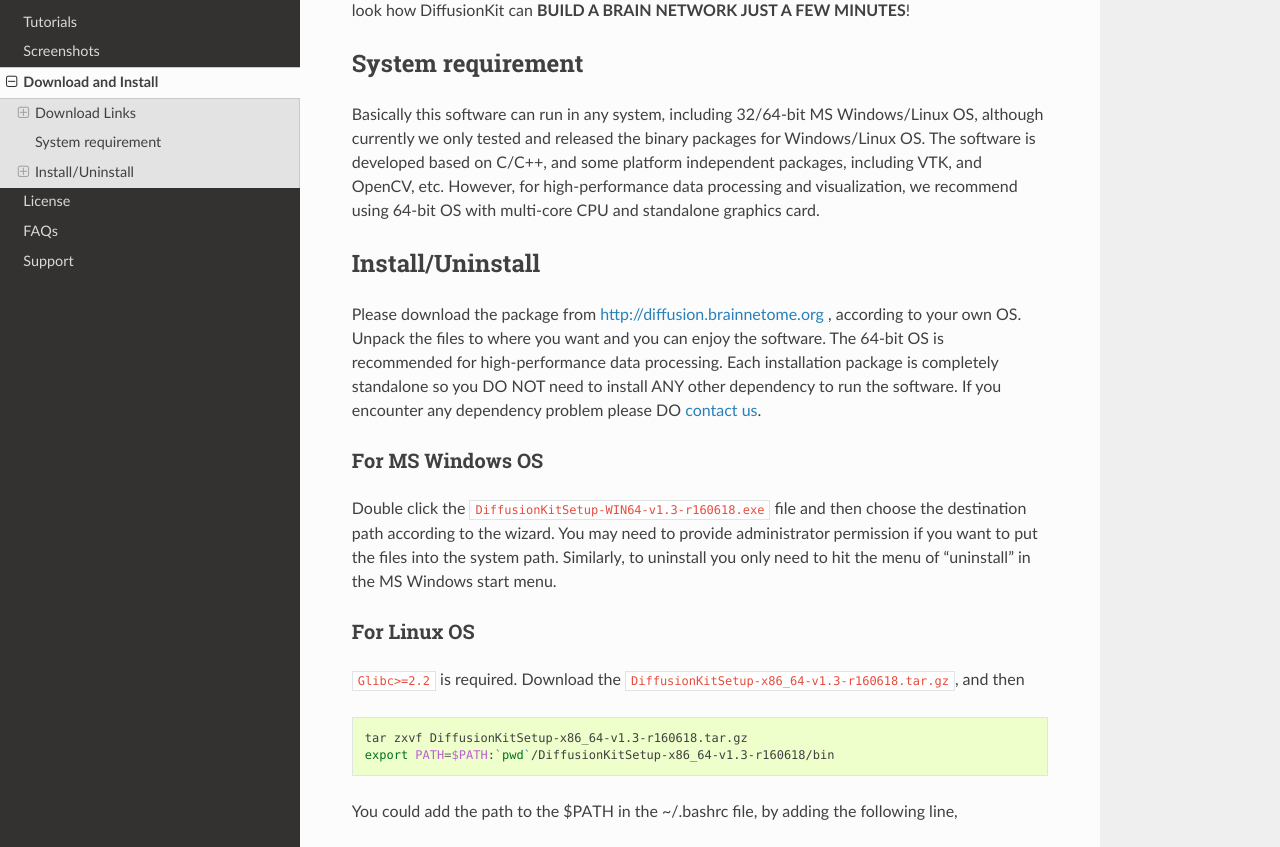
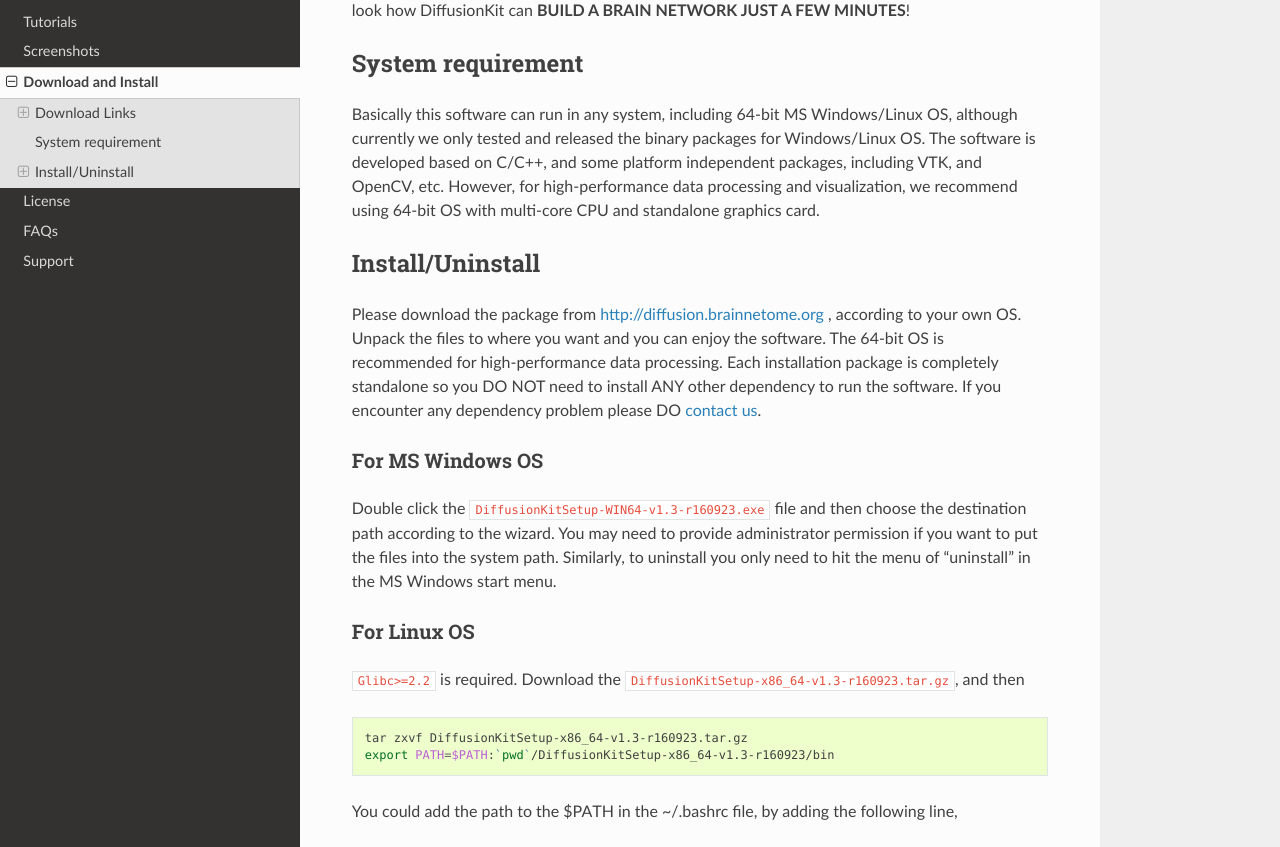
Before and after one commit to brainnetome/diffusionkit, a Sphinx documentation site: the page built from source/download.rst, in a window 1280 px wide and 1400 px high, scrolled down 2220 px. Shown: the part 153-1000 px from the top of the window. Built offline with Sphinx 7.4.7 and the Read the Docs theme 2.0.0, drawn with Linux system fonts in a browser that asks for light colours.

Commit message:
update the information in download page

```diff
--- a/source/download.rst
+++ b/source/download.rst
@@ -50,16 +50,16 @@
 
 .. toggle:: server in GitHub
 
-  * List File: `list.txt <https://github.com/brainnetome/diffusionkit/releases/download/v1.3-r160618/list.txt>`_ [12 Bytes]
-  * Subject 01: `sub01.tar.gz <https://github.com/brainnetome/diffusionkit/releases/download/v1.3-r160618/sub01.tar.gz>`_ [87.1 MB]
-  * Subject 02: `sub02.tar.gz <https://github.com/brainnetome/diffusionkit/releases/download/v1.3-r160618/sub02.tar.gz>`_ [85.5 MB]
-  * Brain Atlas: `atlas.tar.gz <https://github.com/brainnetome/diffusionkit/releases/download/v1.3-r160618/atlas.tar.gz>`_ [1.57 MB]
+  * List File: `list.txt <https://github.com/brainnetome/diffusionkit/releases/download/v1.3-r160923/list.txt>`_ [12 Bytes]
+  * Subject 01: `sub01.tar.gz <https://github.com/brainnetome/diffusionkit/releases/download/v1.3-r160923/sub01.tar.gz>`_ [87.1 MB]
+  * Subject 02: `sub02.tar.gz <https://github.com/brainnetome/diffusionkit/releases/download/v1.3-r160923/sub02.tar.gz>`_ [85.5 MB]
+  * Brain Atlas: `atlas.tar.gz <https://github.com/brainnetome/diffusionkit/releases/download/v1.3-r160923/atlas.tar.gz>`_ [1.57 MB]
   * Test Script [ `process_advanced.sh <https://raw.githubusercontent.com/brainnetome/diffusionkit/master/source/static/process_advanced.sh>`_ ]
     [ `process_primary.sh <https://raw.githubusercontent.com/brainnetome/diffusionkit/master/source/static/process_primary.sh>`_ ]
 
 .. toggle:: server in China
 
-  * List File: `list.txt <https://github.com/brainnetome/diffusionkit/releases/download/v1.3-r160618/list.txt>`_ [12 Bytes]
+  * List File: `list.txt <https://github.com/brainnetome/diffusionkit/releases/download/v1.3-r160923/list.txt>`_ [12 Bytes]
   * Subject 01: `sub01.tar.gz <http://ddl.escience.cn/ff/emBl?func=download>`_ [87.1 MB]
   * Subject 02: `sub02.tar.gz <http://ddl.escience.cn/ff/emBm?func=download>`_ [85.5 MB]
   * Brain Atlas: `atlas.tar.gz <http://ddl.escience.cn/ff/emBo?func=download>`_ [1.57 MB]
@@ -108,17 +108,17 @@
   .. code-block:: bash
 
     # install DiffusionKit
-    kitv='v1.3-r160618' ## This line should be changed according to the version you desired.
+    kitv='v1.3-r160923' ## This line should be changed according to the version you desired.
     kitname='DiffusionKitSetup-x86_64-'${kitv}
     wget https://github.com/brainnetome/diffusionkit/releases/download/${kitv}/${kitname}'.tar.gz'
     tar zxvf ${kitname}'.tar.gz'
     export PATH=$PATH:$(pwd)/${kitname}/bin
 
     # get the data and run!
-    wget https://github.com/brainnetome/diffusionkit/releases/download/v1.3-r160618/list.txt
-    wget https://github.com/brainnetome/diffusionkit/releases/download/v1.3-r160618/sub01.tar.gz
-    wget https://github.com/brainnetome/diffusionkit/releases/download/v1.3-r160618/sub02.tar.gz
-    wget https://github.com/brainnetome/diffusionkit/releases/download/v1.3-r160618/atlas.tar.gz
+    wget https://github.com/brainnetome/diffusionkit/releases/download/v1.3-r160923/list.txt
+    wget https://github.com/brainnetome/diffusionkit/releases/download/v1.3-r160923/sub01.tar.gz
+    wget https://github.com/brainnetome/diffusionkit/releases/download/v1.3-r160923/sub02.tar.gz
+    wget https://github.com/brainnetome/diffusionkit/releases/download/v1.3-r160923/atlas.tar.gz
     wget https://raw.githubusercontent.com/brainnetome/diffusionkit/master/source/static/process_advanced.sh
     chmod +x process_advanced.sh
     ./process_advanced.sh
@@ -135,7 +135,7 @@
     export PATH=$PATH:$(pwd)/${kitname}/bin
 
     # get the data and run!
-    wget https://github.com/brainnetome/diffusionkit/releases/download/v1.3-r160618/list.txt
+    wget https://github.com/brainnetome/diffusionkit/releases/download/v1.3-r160923/list.txt
     wget http://ddl.escience.cn/ff/emBl?func=download -O sub01.tar.gz
     wget http://ddl.escience.cn/ff/emBm?func=download -O sub02.tar.gz
     wget http://ddl.escience.cn/ff/emBo?func=download -O atlas.tar.gz
@@ -151,7 +151,7 @@
 System requirement
 ==================
 
-Basically this software can run in any system, including 32/64-bit MS Windows/Linux OS,
+Basically this software can run in any system, including 64-bit MS Windows/Linux OS,
 although currently we only tested and released the binary packages for Windows/Linux OS.
 The software is developed based on C/C++, and some platform independent packages,
 including VTK, and OpenCV, etc.
@@ -171,7 +171,7 @@
 For MS Windows OS
 -----------------
 
-Double click the ``DiffusionKitSetup-WIN64-v1.3-r160618.exe`` file and then choose the destination path
+Double click the ``DiffusionKitSetup-WIN64-v1.3-r160923.exe`` file and then choose the destination path
 according to the wizard. You may need to provide administrator permission
 if you want to put the files into the system path.
 Similarly, to uninstall you only need to hit the menu of “uninstall” in the MS Windows start menu.
@@ -179,12 +179,12 @@
 For Linux OS
 ------------
 
-:code:`Glibc>=2.2` is required. Download the ``DiffusionKitSetup-x86_64-v1.3-r160618.tar.gz``, and then
+:code:`Glibc>=2.2` is required. Download the ``DiffusionKitSetup-x86_64-v1.3-r160923.tar.gz``, and then
 
 .. code-block:: bash
 
- tar zxvf DiffusionKitSetup-x86_64-v1.3-r160618.tar.gz
- export PATH=$PATH:`pwd`/DiffusionKitSetup-x86_64-v1.3-r160618/bin
+ tar zxvf DiffusionKitSetup-x86_64-v1.3-r160923.tar.gz
+ export PATH=$PATH:`pwd`/DiffusionKitSetup-x86_64-v1.3-r160923/bin
 
 You could add the path to the $PATH in the ~/.bashrc file, by adding the following line,
 
```
